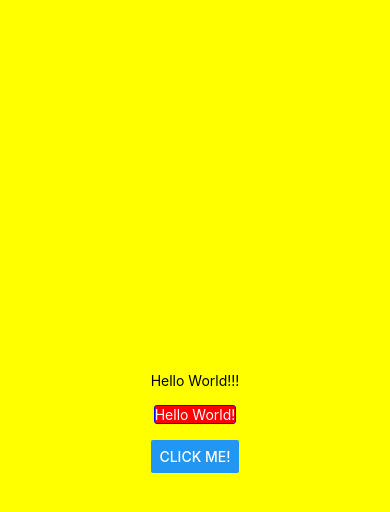
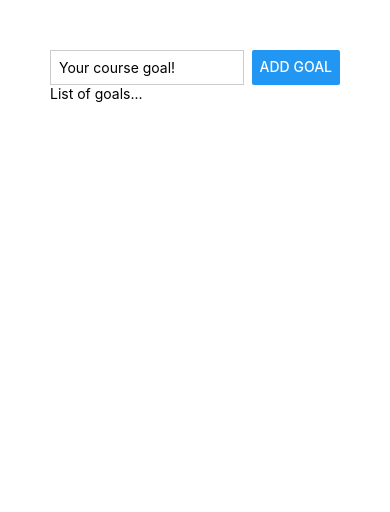
Before and after one commit to PetyrDzhunov/React-Native-Application, a React Native app in the folder React-Native-Typescript/: screen / in a window 390 px wide. Shown: the top 512 px of the page. Built offline with nearby package versions, Linux system fonts and the light colour scheme.

Commit message:
Flexbox within React Native

```diff
--- a/React-Native-Typescript/App.tsx
+++ b/React-Native-Typescript/App.tsx
@@ -1,28 +1,32 @@
-import { Button, StyleSheet, Text, View } from 'react-native';
+import { Button, StyleSheet, Text, TextInput, View } from 'react-native';
 
 export default function App() {
   return (
-    <View style={styles.container}>
-      <Text>Hello World!!!</Text>
-      <Text style={styles.dummyText}>Hello World!</Text>
-      <Button title="Click me!" />
+    <View style={styles.appContainer}>
+      <View style={styles.inputContainer}>
+        <TextInput style={styles.textInput} placeholder="Your course goal!" />
+        <Button title="Add goal" />
+      </View>
+      <View>
+        <Text>List of goals...</Text>
+      </View>
     </View>
   );
 }
 
 const styles = StyleSheet.create({
-  container: {
-    flex: 1,
-    backgroundColor: 'yellow',
-    alignItems: 'center',
-    justifyContent: 'center',
+  appContainer: {
+    padding: 50,
   },
-  dummyText: {
-    backgroundColor: 'red',
-    color: 'white',
-    margin: 16,
-    borderColor: 'blue',
+  inputContainer: {
+    flexDirection: 'row',
+    justifyContent: 'space-between',
+  },
+  textInput: {
     borderWidth: 1,
-    borderRadius: 3,
+    borderColor: '#cccccc',
+    width: '80%',
+    marginRight: 8,
+    padding: 8,
   },
 });
```
